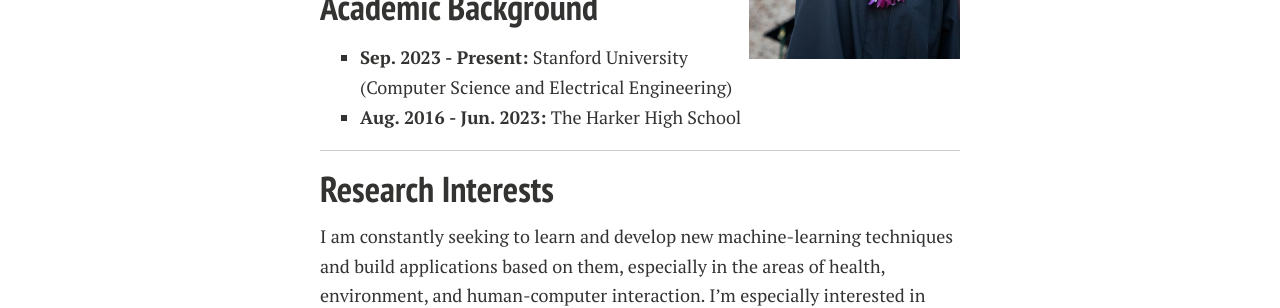
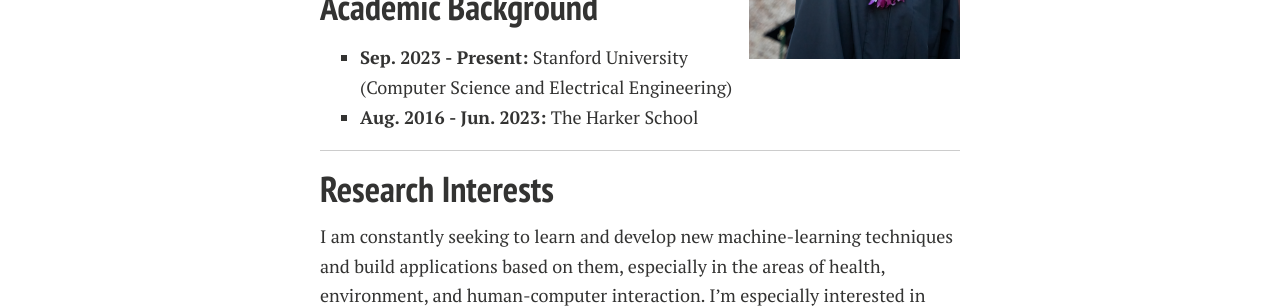
Before and after one commit to rohan-tan-bhowmik/rohan-tan-bhowmik.github.io, a Jekyll site: the page built from index.md, in a window 1280 px wide. Shown: the part 393-701 px from the top of the page. Built offline with Jekyll 4.4.1, drawn with Linux system fonts in a browser that asks for light colours; nearby versions of some CDN libraries; comment, search, counter and statistics services are not loaded; a style sheet for code colours, icons or effects is not loaded.

Commit message:
Small changes

```diff
--- a/_config.yml
+++ b/_config.yml
@@ -82,5 +82,3 @@
 
 include: [".htaccess"]
 exclude: ["lib", "config.rb", "Capfile", "config", "log", "Rakefile", "Rakefile.rb", "tmp", "less", "minimal-mistakes.sublime-project", "minimal-mistakes.sublime-workspace"]
-
-# Latest update in 2023/12/10 by Rohan Tan Bhowmik.
--- a/assets/less/page.less
+++ b/assets/less/page.less
@@ -17,6 +17,7 @@
 	.prefix(12,1);
 	.suffix(12,1);
 	margin-bottom: 1em;
+	font-size: 900%;
 }
 .top-navigation {
 	.container();
--- a/index.md
+++ b/index.md
@@ -13,7 +13,7 @@
 ## Academic Background
 
 - **Sep. 2023 - Present:** Stanford University (Computer Science and Electrical Engineering)
-- **Aug. 2016 - Jun. 2023:** The Harker High School
+- **Aug. 2016 - Jun. 2023:** The Harker School
 
 ---
 
```
Also changed, not shown: 2 other files.
